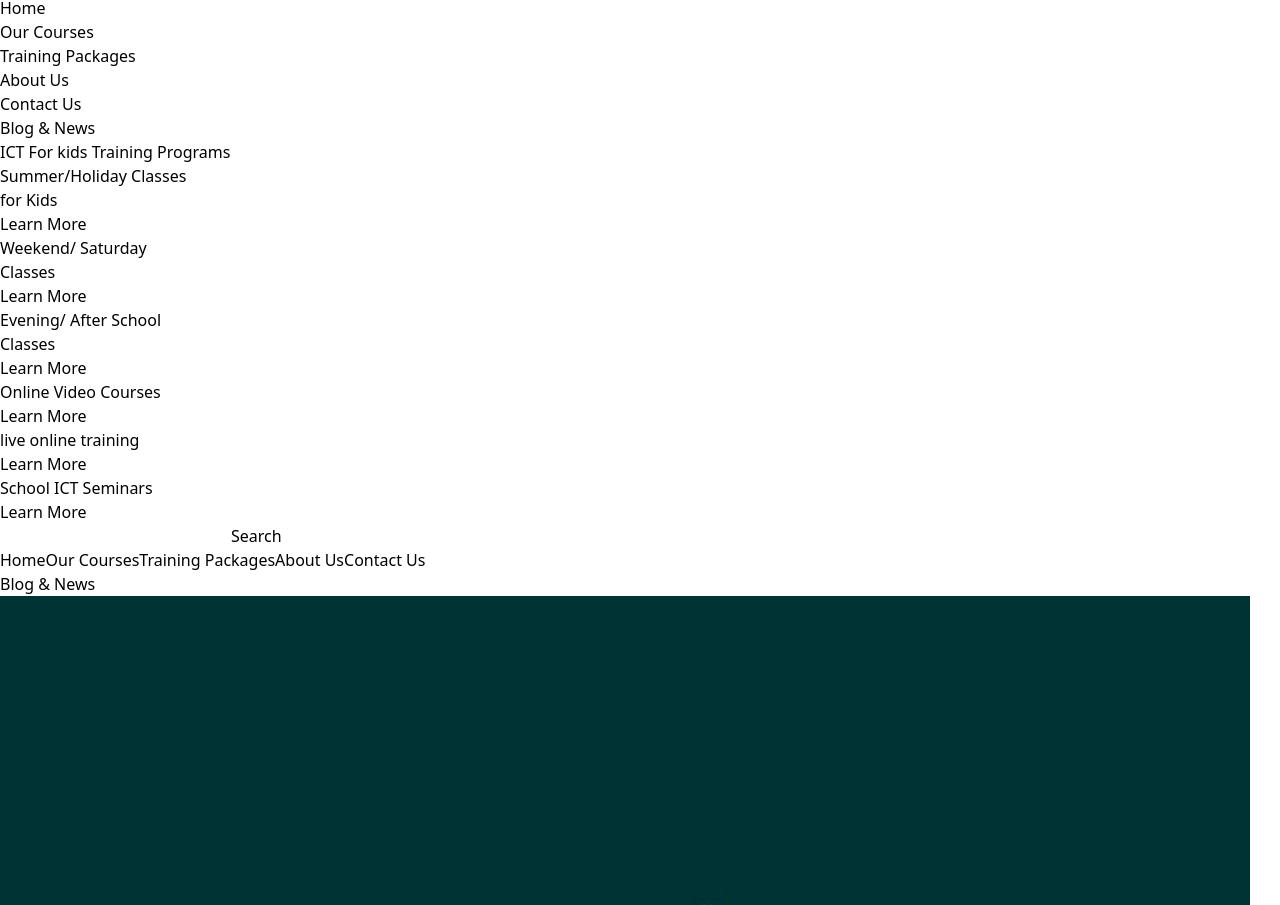
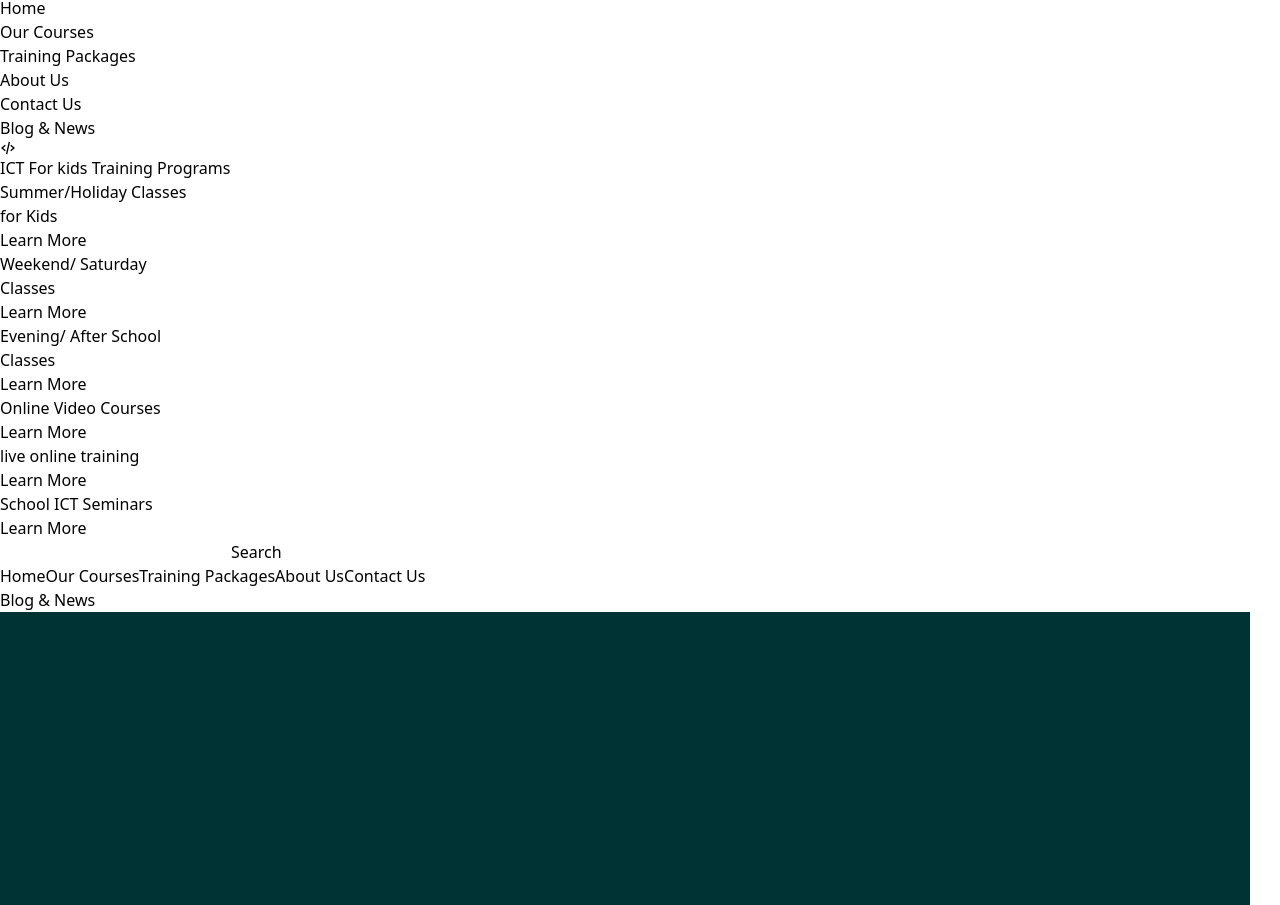
Before and after one commit to Joel0007tech/idealab, a React (Vite) app: page / in a window 1280 px wide. Shown: the part 1254-2159 px from the top of the page. Built offline with nearby package versions, Linux system fonts and the light colour scheme.

Commit message:
update to idealab website

```diff
--- a/src/components/Home.jsx
+++ b/src/components/Home.jsx
@@ -1,21 +1,26 @@
-import React from "react";
+import {React, useState} from "react";
 import { NavLinks, company} from ".";
 import { Link as ScrollLink } from "react-scroll";
 import logo from "../assets/WhatsApp Image 2023-11-03 at 9.00.00 PM.jpeg";
 import {IoMdPin} from "react-icons/io";
 import {HiMail, HiPhone} from "react-icons/hi";
+import {BiCodeAlt} from "react-icons/bi";
 import AOS from 'aos';
 import 'aos/dist/aos.css';
 AOS.init();
 
 
 
+
 const Home = ({
   cardLink="Learn More"
 }) => {
+
+  const [open, setOpen] = useState(null);
+
   return (
     <div>
-      <nav className="flex justify-around p-7" >
+      <nav className="flex justify-around p-7 sm:hidden" >
         <img src={logo} alt="logo" className="h-[70px] w-[100px]"  data-aos="zoom-in"
           data-aos-duration="2000"/>
         <ul
@@ -40,6 +45,21 @@ const Home = ({
           ))}
         </ul>
       </nav>
+      <div className='sm:block hidden'>
+            <div className='flex p-3 justify-between'>
+              <BiCodeAlt className='text-2xl text-white relative float-right' onClick={()=> setOpen(!open)}/>
+              </div>
+              {open && (
+                  <ul className='flex flex-col gap-6 p-10 mt-12 sm:mt-0' data-aos="fade-up" data-aos-duration="1000">
+                  {NavLinks.map((lists) => (
+                 <li key={lists} className='text-white hover:text-green-500 text-center'>
+                  <ScrollLink to={lists.destination} className=' cursor-pointer' smooth={true} duration={500}>{lists.text}</ScrollLink>
+                 </li> )
+                  )}
+              </ul>
+                )
+              }
+        </div>
       <section className="pt-3">
         <h3 className="bg-black w-[1400px] p-3 text-center m-auto font-bold text-white text-2xl">
           ICT For kids Training Programs
```
